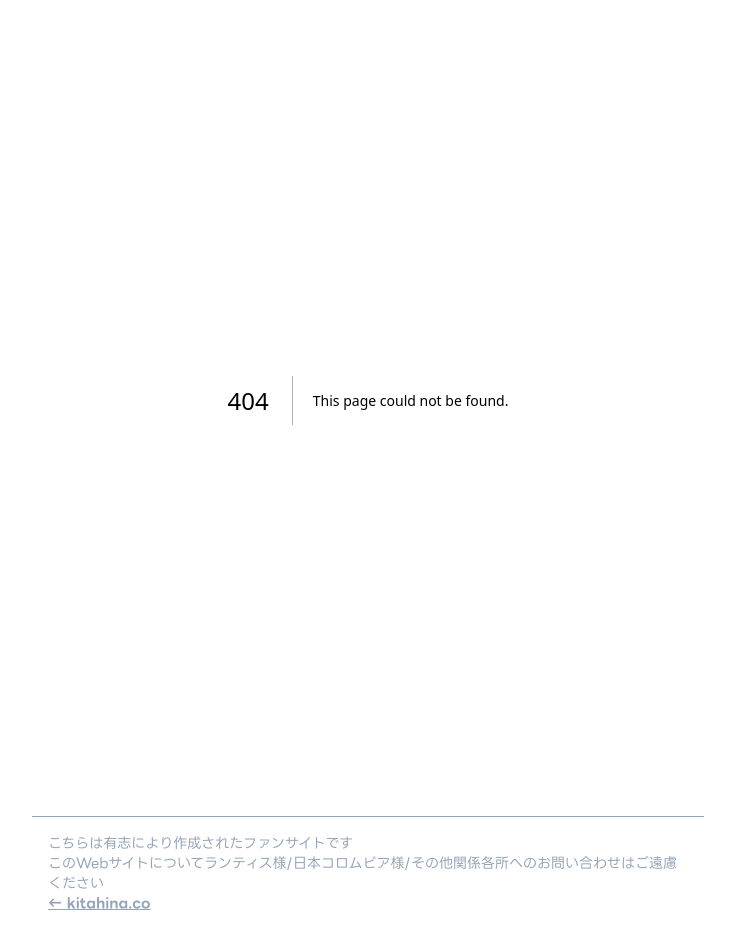
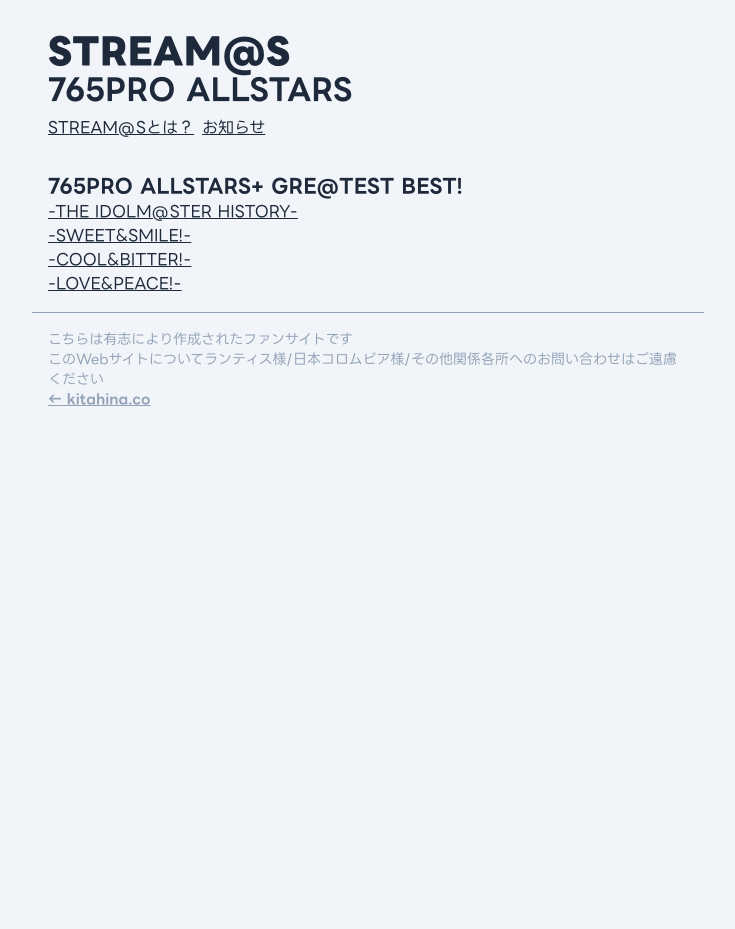
Before and after one commit to lonsagisawa/stream.kitahina.co, a Next.js app: page /allstars in a window 1280 px wide. Before the commit this address had no page. Shown: the whole page, without its empty margins (272-1007 px from the left). After the commit the page ends 800 px from the top, so only its background shows below. Built offline with nearby package versions, Linux system fonts and the light colour scheme.

Commit message:
Provide 765Pro All-Stars album page

```diff
--- /dev/null
+++ b/pages/allstars.tsx
@@ -0,0 +1,42 @@
+import Header from "../components/header";
+import Head from "next/head";
+import Link from "next/link";
+
+const ShinyColors = () => {
+  return (
+    <div className="container mx-auto px-4 max-w-2xl">
+      <Head>
+        <title>STREAM@S - 765PRO ALL STARS</title>
+        <meta name="description" content="Generated by create next app" />
+        <meta name="viewport" content="width=device-width, initial-scale=1" />
+        <link rel="icon" href="/favicon.ico" />
+      </Head>
+      <Header brand="allstars" />
+      <h2 className="text-xl font-bold">765PRO ALLSTARS+ GRE@TEST BEST!</h2>
+      <ul>
+        <li>
+          <Link href="/album/cocx-38070" className="underline">
+            -THE IDOLM@STER HISTORY-
+          </Link>
+        </li>
+        <li>
+          <Link href="/album/cocx-38071" className="underline">
+            -SWEET&SMILE!-
+          </Link>
+        </li>
+        <li>
+          <Link href="/album/cocx-38073" className="underline">
+            -COOL&BITTER!-
+          </Link>
+        </li>
+        <li>
+          <Link href="/album/cocx-38075" className="underline">
+            -LOVE&PEACE!-
+          </Link>
+        </li>
+      </ul>
+    </div>
+  );
+};
+
+export default ShinyColors;
--- a/pages/as.tsx
+++ /dev/null
@@ -1,20 +0,0 @@
-import Header from "../components/header";
-import Head from "next/head";
-import Link from "next/link";
-
-const ShinyColors = () => {
-  return (
-    <div className="container mx-auto">
-      <Head>
-        <title>STREAM@S - 765PRO ALL STARS</title>
-        <meta name="description" content="Generated by create next app" />
-        <meta name="viewport" content="width=device-width, initial-scale=1" />
-        <link rel="icon" href="/favicon.ico" />
-      </Head>
-      <Header brand="allstars" />
-      <h2 className="text-xl font-bold">LIVE THE@TER COLLECTION</h2>
-    </div>
-  );
-};
-
-export default ShinyColors;
--- a/pages/index.tsx
+++ b/pages/index.tsx
@@ -17,6 +17,11 @@
           サブスクリプションサービスで楽しむアイドルマスターの音楽
         </p>
         <div className="grid gap-4 grid-cols-1 lg:grid-cols-2 mb-4 pb-4 border-b border-slate-400 dark:border-slate-600">
+          <Link href="/allstars">
+            <div className="rounded-lg bg-rose-500 text-white p-4 transition shadow hover:bg-rose-400 hover:shadow-rose-200 hover:dark:shadow-rose-800">
+              <h2 className="font-bold text-xl">765PRO ALLSTARS</h2>
+            </div>
+          </Link>
           <Link href="/cinderellagirls">
             <div className="rounded-lg bg-blue-500 text-white p-4 transition-all shadow hover:bg-blue-400 hover:shadow-blue-200 hover:dark:shadow-blue-800">
               <h2 className="font-bold text-xl">シンデレラガールズ</h2>
@@ -29,11 +34,6 @@
           </Link>
         </div>
         <div className="grid gap-4 grid-cols-1 lg:grid-cols-2">
-          <div className="rounded-lg bg-rose-500 text-white p-4 transition shadow hover:bg-rose-400 hover:shadow-rose-200 hover:dark:shadow-rose-800">
-            <h2 className="font-bold text-xl">765PRO ALLSTARS</h2>
-            <p className="text-sm">2023年対応予定</p>
-          </div>
-
           <div className="rounded-lg bg-yellow-500 text-white p-4 transition shadow hover:bg-yellow-400 hover:shadow-yellow-200 hover:dark:shadow-yellow-800">
             <h2 className="font-bold text-xl">ミリオンライブ</h2>
             <p className="text-sm">全楽曲開放後対応予定</p>
```
